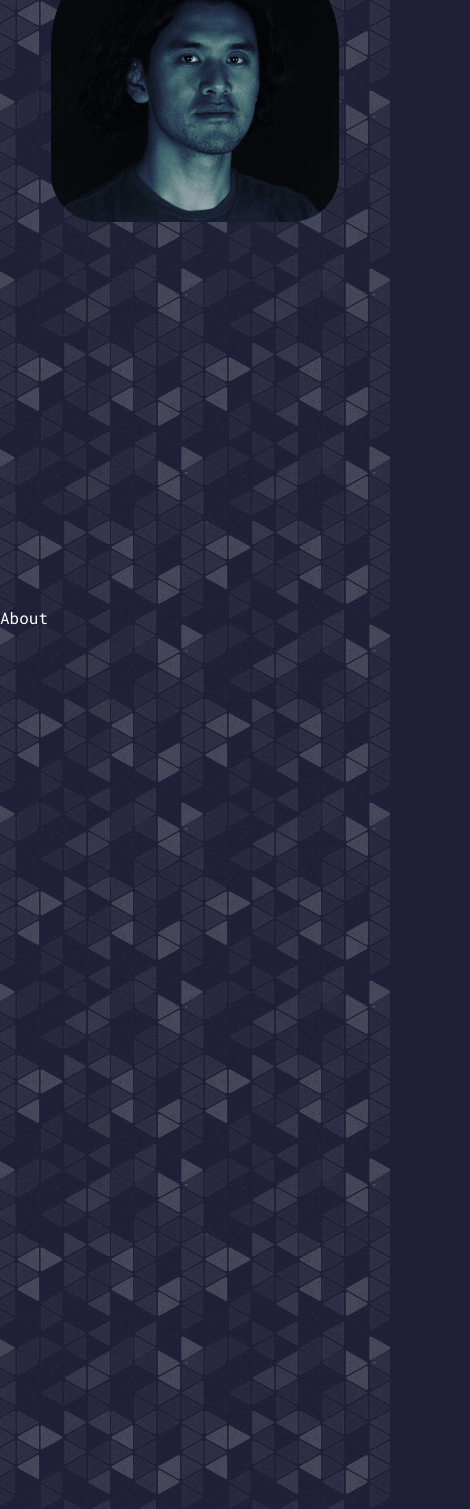
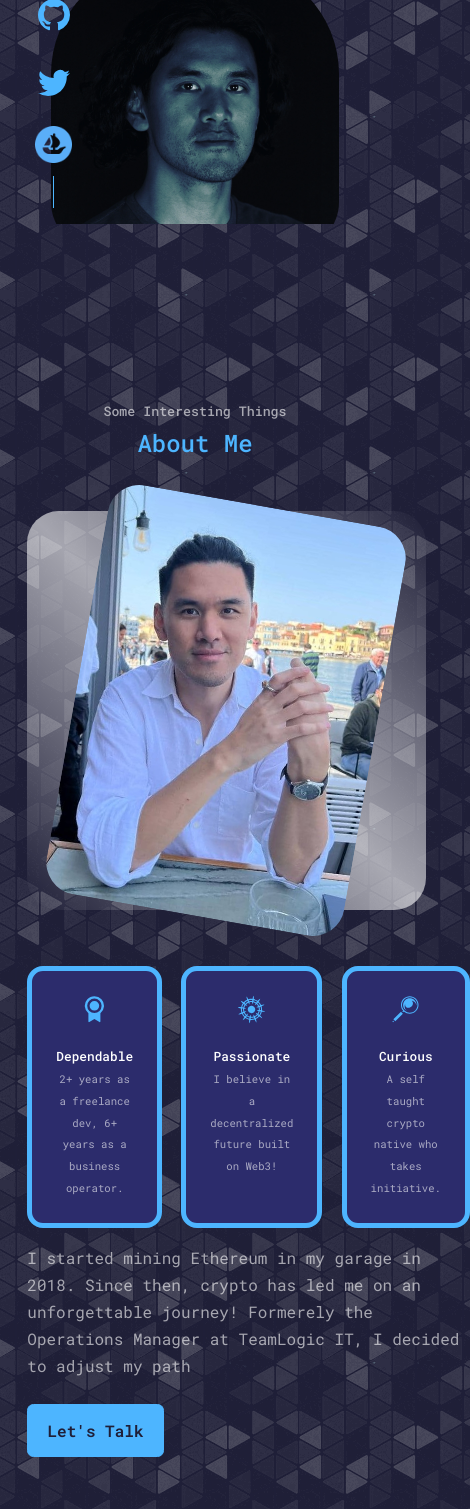
Before and after one commit to sdavidkong/davidkongdev, a React (Create React App) app: page / in a window 390 px wide. Shown: the part 432-1941 px from the top of the page, 470 px wide, since content can reach past the window. Built offline with nearby package versions, Linux system fonts and the light colour scheme.

Commit message:
about me styled on mobile

```diff
--- a/public/index.html
+++ b/public/index.html
@@ -9,6 +9,7 @@
 <meta name="msapplication-TileColor" content="#da532c">
 <meta name="theme-color" content="#ffffff">
     <title>David Kong-Crypto Dev</title>
+    <meta name="viewport" content="width=85vw, initial-scale=0.7">
   </head>
   <body>
     <noscript>You need to enable JavaScript to run this app.</noscript>
--- a/src/App.css
+++ /dev/null
@@ -1,38 +0,0 @@
-.App {
-  text-align: center;
-}
-
-.App-logo {
-  height: 40vmin;
-  pointer-events: none;
-}
-
-@media (prefers-reduced-motion: no-preference) {
-  .App-logo {
-    animation: App-logo-spin infinite 20s linear;
-  }
-}
-
-.App-header {
-  background-color: #282c34;
-  min-height: 100vh;
-  display: flex;
-  flex-direction: column;
-  align-items: center;
-  justify-content: center;
-  font-size: calc(10px + 2vmin);
-  color: white;
-}
-
-.App-link {
-  color: #61dafb;
-}
-
-@keyframes App-logo-spin {
-  from {
-    transform: rotate(0deg);
-  }
-  to {
-    transform: rotate(360deg);
-  }
-}
--- a/src/components/about/About.jsx
+++ b/src/components/about/About.jsx
@@ -1,9 +1,46 @@
 import React from 'react'
 import './about.css'
+import chania from '../../assests/chania.jpg'
+import {RiAwardFill} from 'react-icons/ri'
+import {GiBarbedSun, GiMagnifyingGlass} from 'react-icons/gi'
 
 const About = () => {
   return (
-    <section id='about'>About</section>
+    <section id='about'>
+      <div className='aboutHeading'></div>
+      <h5>Some Interesting Things</h5>
+      <h2>About Me</h2>
+      <div className='container about__container'>
+        <div className='about__me'>
+          <div className='about__me-image'>
+            <img src={chania} alt='Picture of smiling handsome dev'/>
+          </div>
+      </div>
+      <div className='about__content'>
+        <div className='about__cards'>
+          <article className='about__card'>
+            <RiAwardFill className='about__icon'/>
+            <h5>Dependable</h5>
+            <small>2+ years as a freelance dev, 6+ years as a business operator.</small>
+          </article>
+          <article className='about__card'>
+            <GiBarbedSun className='about__icon'/>
+            <h5>Passionate</h5>
+            <small>I believe in a decentralized future built on Web3!</small>
+          </article>
+          <article className='about__card'>
+            <GiMagnifyingGlass className='about__icon'/>
+            <h5>Curious</h5>
+            <small>A self taught crypto native who takes initiative.</small>
+          </article>
+        </div>
+        <p>
+          I started mining Ethereum in my garage in 2018. Since then, crypto has led me on an unforgettable journey! Formerely the Operations Manager at TeamLogic IT, I decided to adjust my path
+        </p>
+        <a href='#contact' className='btn btn-primary'>Let's Talk</a>
+      </div>
+      </div>
+    </section>
   )
 }
 
--- a/src/components/about/about.css
+++ b/src/components/about/about.css
@@ -0,0 +1,121 @@
+.aboutHeading {
+    padding-top: 5rem;
+}
+
+.about__container {
+    display: grid;
+    grid-template-columns: 35% 50%;
+    gap: 15%;
+}
+
+.about__me {
+    width: 90%;
+    aspect-ratio: 1/1;
+    border-radius: 2rem;
+    background: linear-gradient(45deg, transparent, var(--color-light),transparent);
+    display: grid;
+    place-items: center;
+}
+
+.about__me-image {
+    border-radius: 2rem;
+    overflow: hidden;
+    transform: rotate(10deg);
+    transition: var(--transition);
+
+}
+.about__me-image:hover {
+    transform: rotate(0deg);
+    transition: var(--transition);
+}
+
+.about__cards {
+    display: grid;
+    grid-template-columns: repeat(3, 1fr);
+    gap: 1.2rem;
+}
+
+.about__card {
+    background: var(--color-bg-variant);
+    border: 5px solid transparent;
+    border-color: var(--color-primary);
+    border-radius: 1rem;
+    padding: 1.5rem;
+    text-align: center;
+    transition: var(--transition);
+    color: var(--color-light);
+
+
+}
+.about__card:hover {
+    background: var(--color-light);
+    background-color: rgba(252, 249, 249, 0.3);
+    border-color: var(--color-primary-variant);
+    transition: var(--transition);
+    color: var(--color-primary);
+
+    cursor: default;
+}
+.about__icon {
+    color: var(--color-primary);
+    font-size: 1.8rem;
+    margin-bottom: 1rem;
+}
+
+.about__card h5 {
+    font-size: 1.2rem;
+    color: var(--color-white);
+
+}
+
+.about__content p{
+    margin: 2rem 0 2.6rem;
+    color: var(--color-light);
+
+}
+
+
+/*for medium devices like tablets*/
+
+@media screen and (max-width:1080px) {
+    .about__container {
+        grid-template-columns: 1fr;
+        gap: 0;
+    }
+
+    .about__me {
+        width: 50%
+        margin 2rem auto 4rem;
+    }
+    .about__cards {
+        margin-top: 3.5rem;
+        width: 100%;
+        height: fit-content;
+        grid-template-columns: repeat(3, 1fr);
+        font-size: 0.8rem;
+
+    }
+    .about__card h5 {
+        font-size: 0.8rem;
+        color: var(--color-white);
+
+    }
+
+    .about__content p {
+        margin: 1rem 0 1.5rem;
+    }
+    .about__me-image {
+        margin: 3rem;
+    }
+  }
+
+
+  /*for small devices like phones*/
+
+  @media screen and (max-width:1080px) {
+
+
+    .scroll__down{
+        display: none;
+    }
+  }
--- a/src/components/header/Header.jsx
+++ b/src/components/header/Header.jsx
@@ -10,7 +10,7 @@ const Header = () => {
       <div className='container header__container'>
         <h5>Hello, I'm</h5>
         <h1>David Kong</h1>
-        <h5 className='text-light'>A Full Stack Crypto Dev</h5>
+        <h5 className='text-light'>A Full Stack Crypto/Web3 Dev</h5>
         <CTA />
 
         <div className='me'>
@@ -18,7 +18,7 @@ const Header = () => {
 
         </div>
         <HeaderSocials />
-        <a href='#contact' className='scroll__down'>Scroll Down</a>
+
       </div>
 
 
--- a/src/components/header/header.css
+++ b/src/components/header/header.css
@@ -1,13 +1,15 @@
 header {
-    height: 100vh;
+    height: 35rem;
     overflow: hidden;
-    margin-top: 6rem;
+    margin-top: 4rem;
+
 }
 
 .header__container {
     text-align: center;
     height: 100%;
     position: relative;
+
 }
 
 .cta {
@@ -24,8 +26,8 @@ header {
     align-items: center;
     gap: 0.8rem;
     position: absolute;
-    left: -3rem;
-    bottom: 3rem;
+    left: 0.5rem;
+    bottom: 1rem;
     font-size: 2rem;
 }
 
@@ -39,30 +41,26 @@ header {
 .me {
 
     width: 18rem;
-    height: 18rem;
     position: absolute;
     left: calc(50% - 9rem);
     margin-top: 4rem;
+
 
 
 }
 
 .meImg {
     border-radius: 7rem 7rem 3rem 3rem ;
+
 }
 
-.scroll__down {
-    position: absolute;
-    right: -7.3rem;
-    bottom: 5rem;
-    transform: rotate(90deg);
-    font-size: 1.5rem;
-}
+
 
 .opensea {
     height: 2.3rem;
     flood-color:"#00ff00";
     filter: invert(40%) sepia(110%) saturate(700%) hue-rotate(180deg) brightness(93%) contrast(110%);;
+
 
 
 }
@@ -74,21 +72,23 @@ header {
 
 /*for medium devices like tablets*/
 
-@media screen and (max-width:1024px) {
+@media screen and (max-width:1080px) {
     header {
-        height: 100vh;
+        height: 35rem;
+        margin-top: 6rem;
+
     }
-  }
+
+}
 
 
   /*for small devices like phones*/
 
   @media screen and (max-width:600px) {
     header {
-        height: 100vh;
+        height: 35rem;
     }
 
-    .header__socials, .scroll__down{
-        display: none;
-    }
+
+
   }
--- a/src/components/nav/nav.css
+++ b/src/components/nav/nav.css
@@ -5,11 +5,11 @@ nav {
     display: flex;
     padding: 0.7rem 1.7rem;
     position: fixed;
-    left: 12.5%;
-    top: 3%;
+    left: 3%;
+    top: 2%;
     gap: 2rem;
     border-radius: 3rem;
-    backdrop-filter: blur(3px);
+    backdrop-filter: blur(1.1px);
     z-index: 2;
 }
 
--- a/src/index.css
+++ b/src/index.css
@@ -64,7 +64,7 @@ h1 {
 
 section {
   margin-top: 8rem;
-  height: 100vh;
+
 
 }
 
@@ -122,7 +122,7 @@ img {
 
 /*for medium devices like tablets*/
 
-@media screen and (max-width:1024px) {
+@media screen and (max-width:2048px) {
   .container {
     width: var(--container-width-md);
   }
@@ -133,9 +133,9 @@ img {
 }
 
 
-/*for small devices like phones*/
+/*for small devices like phones
 
-@media screen and (max-width:600px) {
+@media screen and (max-width:1080px) {
   .container {
     width: var(--container-width-sm);
   }
@@ -144,3 +144,4 @@ img {
     margin-top: 2rem;
   }
 }
+*/
```
Also changed, not shown: src/assests/chania.jpg (added).
